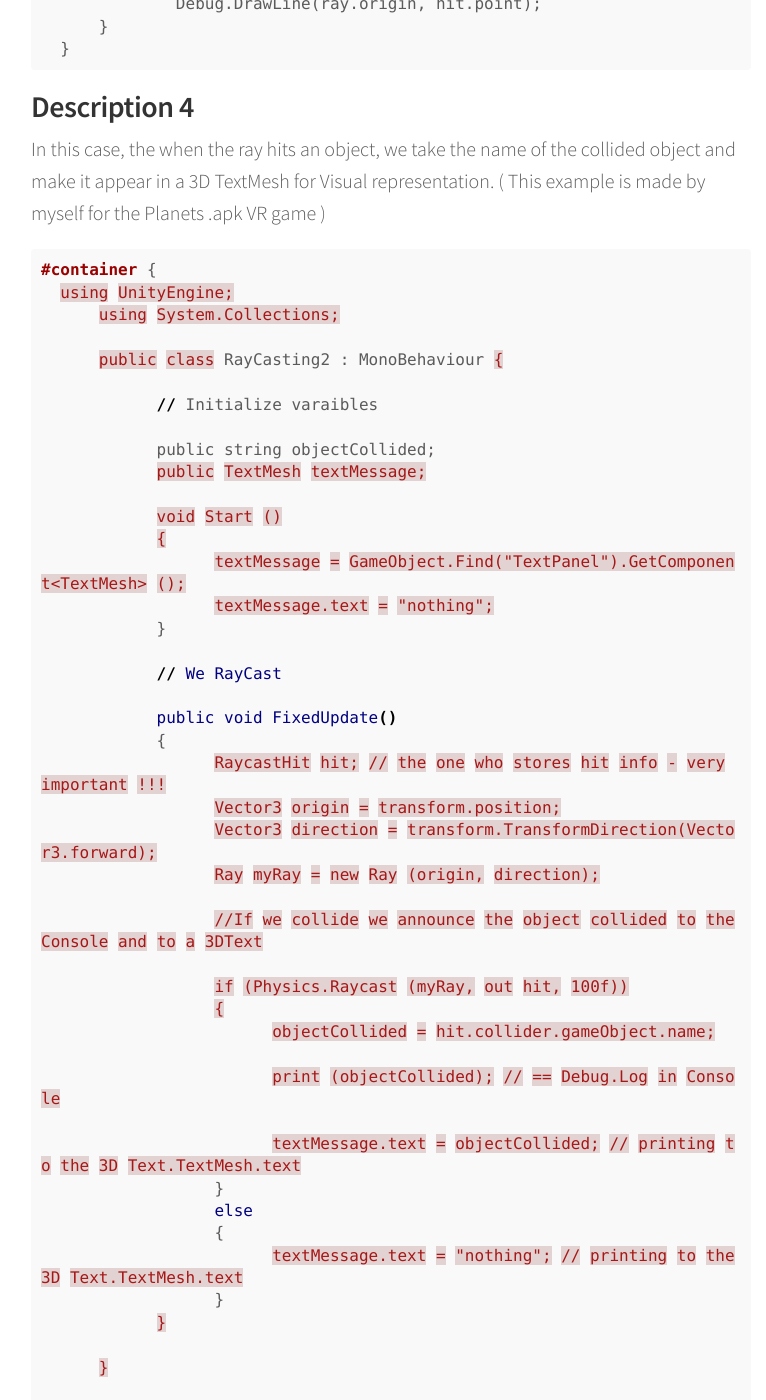
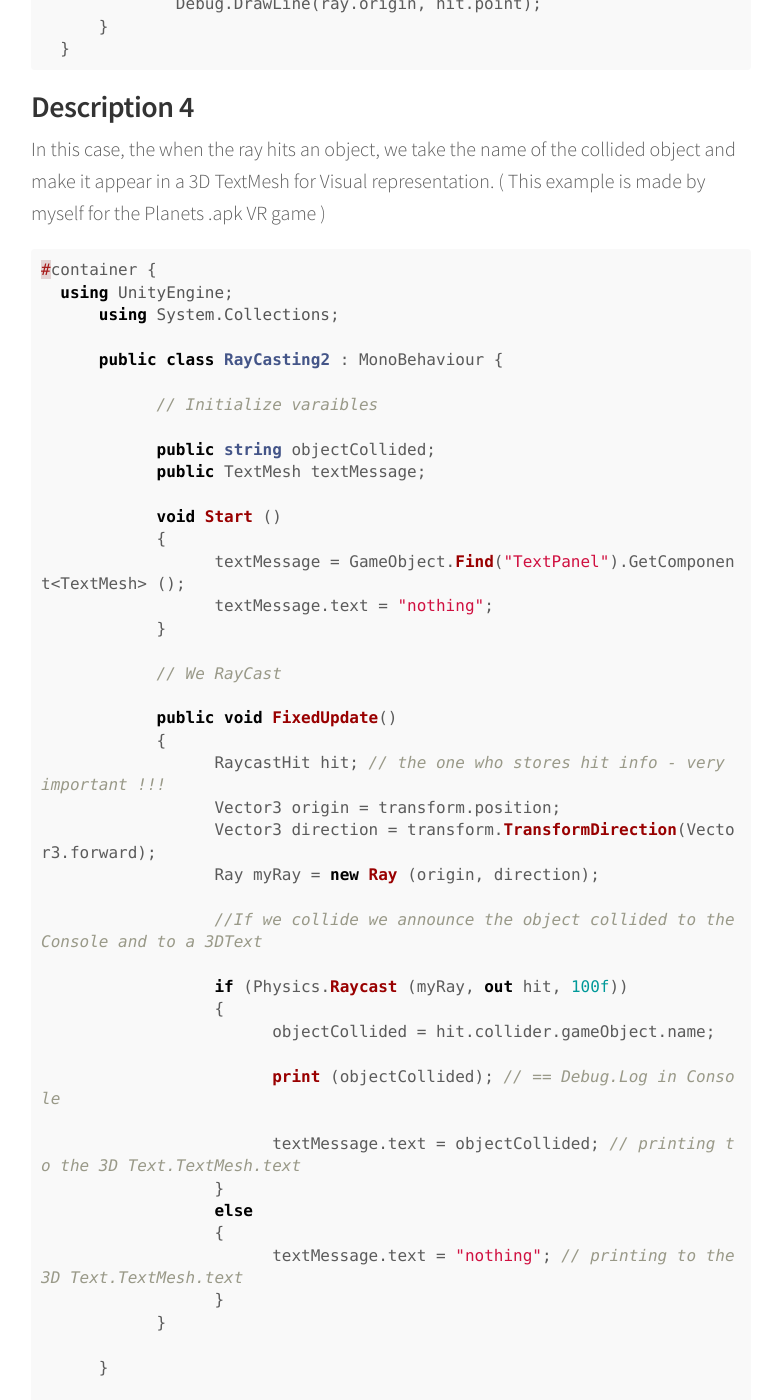
Before and after one commit to bernatferragut/FutureWeb-blog, a Jekyll site: the page built from _posts/29-11-16-VR-Raycasting.md, in a window 1280 px wide and 1400 px high, scrolled down 3165 px. Shown: the whole window, without its empty margins (249-1015 px from the left). Built offline with Jekyll 4.4.1, drawn with Linux system fonts in a browser that asks for light colours; nearby versions of some CDN libraries; comment, search, counter and statistics services are not loaded.

Commit message:
Update 29-11-16-VR-Raycasting.md
c# highlighting via rouge

````diff
--- a/_posts/29-11-16-VR-Raycasting.md
+++ b/_posts/29-11-16-VR-Raycasting.md
@@ -109,7 +109,7 @@ This example draws a line along the length of the Ray whenever a collision is de
 In this case, the when the ray hits an object, we take the name of the collided object and make it appear
 in a 3D TextMesh for Visual representation. ( This example is made by myself for the Planets .apk VR game )
 
-```css
+```c#
 #container {
   using UnityEngine;
       using System.Collections;
````
